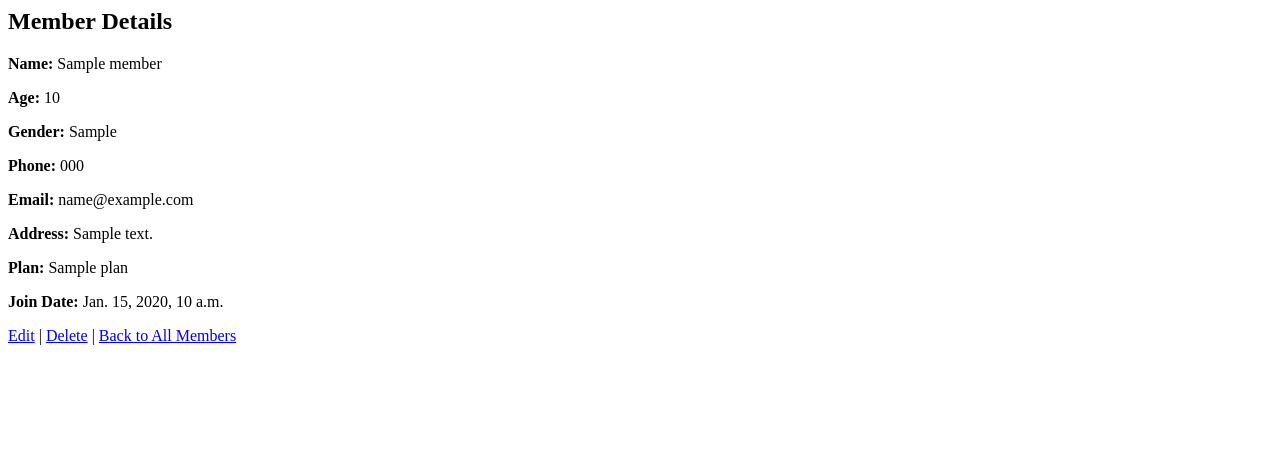
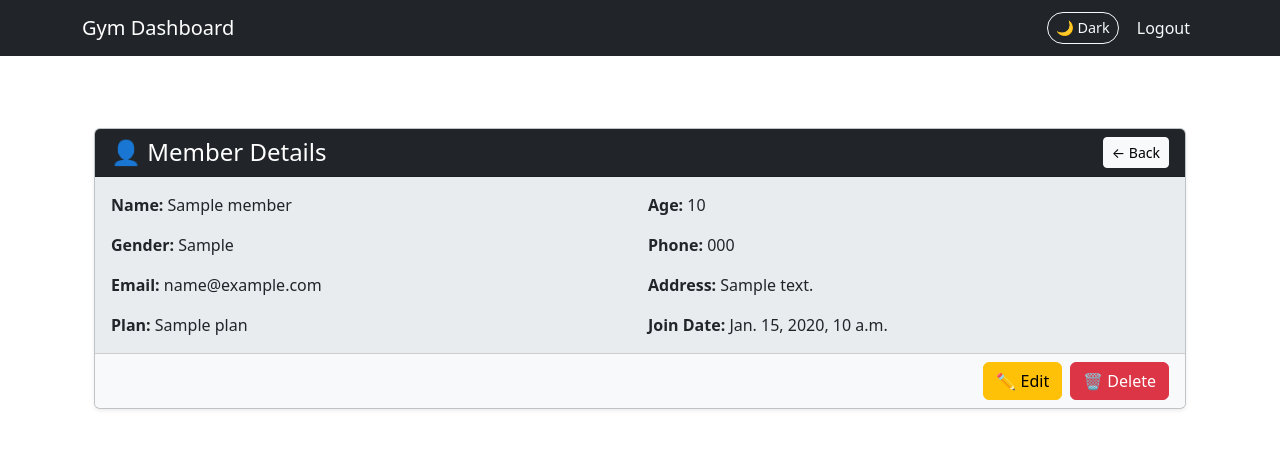
Before and after one commit to lakshyagurjar20/GymManagementSystem, a Django app: template gym/templates/gym/member_detail.html in a window 1280 px wide. Shown: the top 456 px of the page. Run offline with Django 5.2, Linux system fonts and the light colour scheme; the template is opened without the code that fills it: most values are stand-ins (such as "Sample title", 1, 10 or a date in 2020).

Commit message:
enhance member details page

```diff
--- a/gym/templates/gym/member_detail.html
+++ b/gym/templates/gym/member_detail.html
@@ -1,14 +1,34 @@
-<h2>Member Details</h2>
-<p><strong>Name:</strong> {{ member.name }}</p>
-<p><strong>Age:</strong> {{ member.age }}</p>
-<p><strong>Gender:</strong> {{ member.get_gender_display }}</p>
-
-<p><strong>Phone:</strong> {{ member.phone }}</p>
-<p><strong>Email:</strong> {{ member.email }}</p>
-<p><strong>Address:</strong> {{ member.address }}</p>
-<p><strong>Plan:</strong> {{ member.plan }}</p>
-<p><strong>Join Date:</strong> {{ member.join_date }}</p>
-
-<a href="{% url 'edit_member' member.id %}">Edit</a> |
-<a href="{% url 'delete_member' member.id %}">Delete</a> |
-<a href="{% url 'all_members' %}">Back to All Members</a>
+{% extends 'gym/base.html' %}
+{% block content %}
+<div class="container py-5">
+    <div class="card shadow-sm bg-body-secondary text-body">
+        <div class="card-header bg-dark text-white d-flex justify-content-between align-items-center">
+            <h4 class="mb-0">👤 Member Details</h4>
+            <a href="{% url 'all_members' %}" class="btn btn-sm btn-light">← Back</a>
+        </div>
+        <div class="card-body">
+            <div class="row g-3">
+                <div class="col-md-6"><strong>Name:</strong> {{ member.name }}</div>
+                <div class="col-md-6"><strong>Age:</strong> {{ member.age }}</div>
+                <div class="col-md-6"><strong>Gender:</strong> {{ member.get_gender_display }}</div>
+                <div class="col-md-6"><strong>Phone:</strong> {{ member.phone }}</div>
+                <div class="col-md-6"><strong>Email:</strong> {{ member.email }}</div>
+                <div class="col-md-6"><strong>Address:</strong> {{ member.address }}</div>
+                <div class="col-md-6">
+                    <strong>Plan:</strong>
+                    {% if member.plan %}
+                        {{ member.plan }}
+                    {% else %}
+                        <span class="text-muted">No plan assigned</span>
+                    {% endif %}
+                </div>
+                <div class="col-md-6"><strong>Join Date:</strong> {{ member.join_date }}</div>
+            </div>
+        </div>
+        <div class="card-footer bg-light d-flex justify-content-end gap-2">
+            <a href="{% url 'edit_member' member.id %}" class="btn btn-warning">✏️ Edit</a>
+            <a href="{% url 'delete_member' member.id %}" class="btn btn-danger" onclick="return confirm('Are you sure?')">🗑️ Delete</a>
+        </div>
+    </div>
+</div>
+{% endblock %}
```
